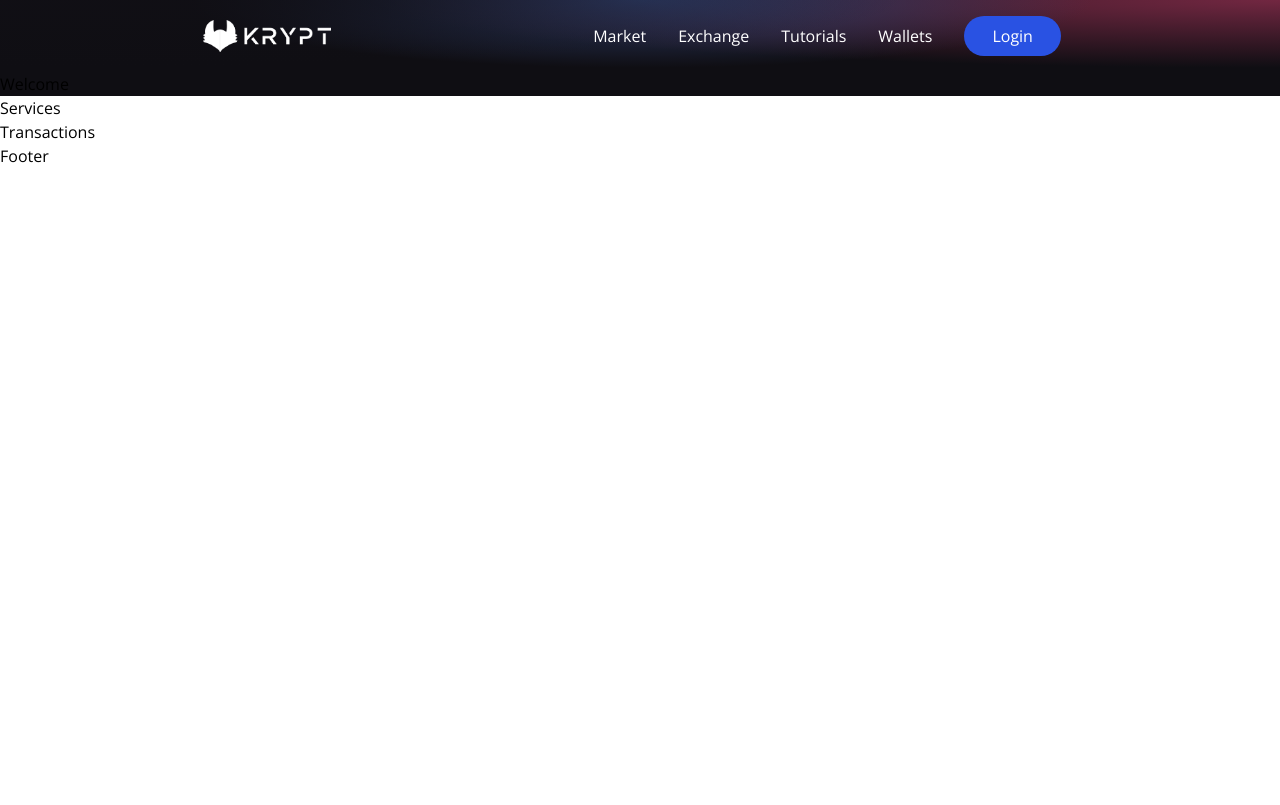
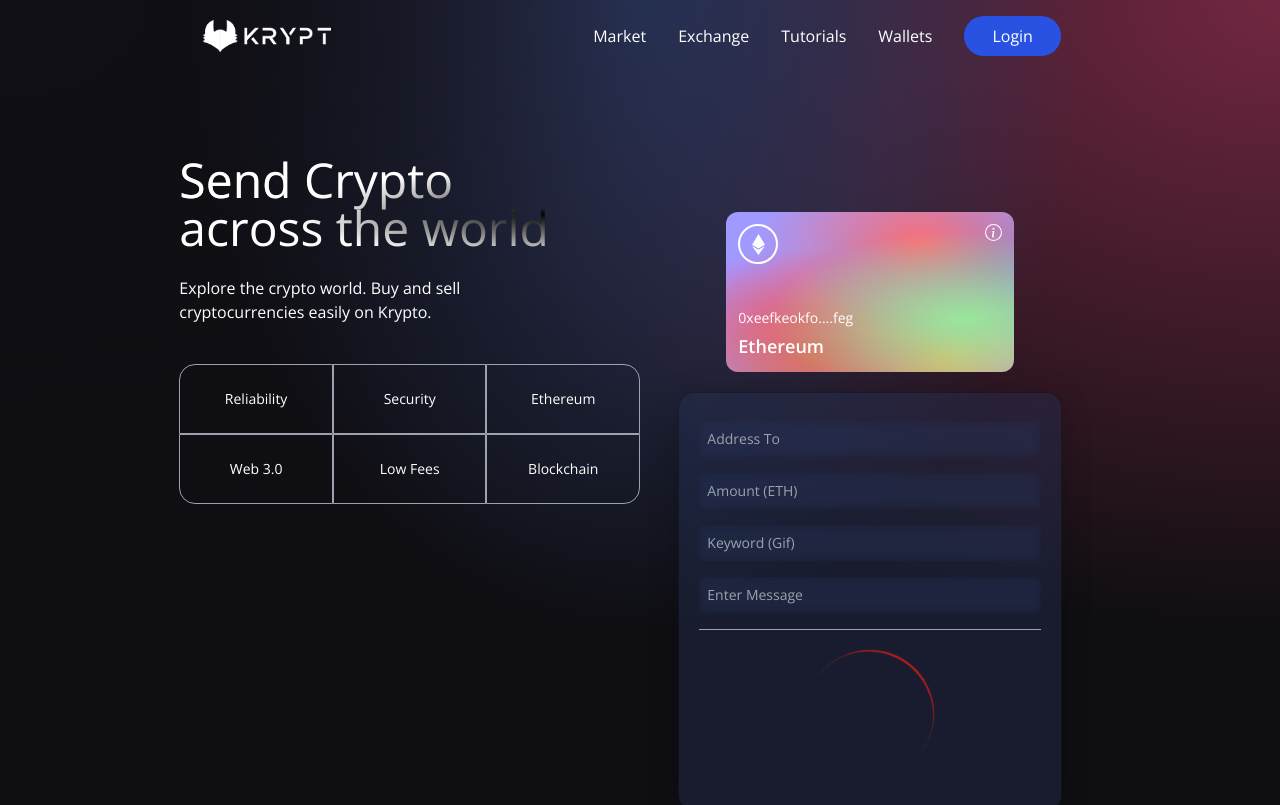
Before and after one commit to reza-talebii/web3.0, a React (Vite) app in the folder client/: page / in a window 1280 px wide. Shown: the top 805 px of the page. Built offline with nearby package versions, Linux system fonts and the light colour scheme.

Commit message:
complete loader

```diff
--- a/client/src/Components/Loader.jsx
+++ b/client/src/Components/Loader.jsx
@@ -1,7 +1,7 @@
-import React from "react";
-
-const Loader = () => {
-  return <div>Loader</div>;
-};
+const Loader = () => (
+  <div className="flex justify-center items-center py-3">
+    <div className="animate-spin rounded-full h-32 w-32 border-b-2 border-red-700" />
+  </div>
+);
 
 export default Loader;
--- a/client/src/Components/Welcome.jsx
+++ b/client/src/Components/Welcome.jsx
@@ -1,7 +1,144 @@
 import React from "react";
 
+import { AiFillPlayCircle } from "react-icons/ai";
+import { SiEthereum } from "react-icons/si";
+import { BsInfoCircle } from "react-icons/bs";
+
+import { Loader } from "./";
+
+//INPUT COMPONENT
+const Input = ({ placeholder, name, type, handleChange }) => {
+  const inputClass =
+    "w-full border-2 border-white my-2 p-2 rounded-sm bg-transparent text-white border-none text-sm white-glassmorphism";
+
+  return (
+    <input
+      className={inputClass}
+      placeholder={placeholder}
+      name={name}
+      type={type}
+      step="0.01"
+      onChange={(e) => handleChange(e, name)}
+    />
+  );
+};
+
+//company Styles
+const companyCommonStyles =
+  "min-h-[70px] sm:px-0 px-2 sm:min-w-[120px] flex justify-center items-center border-[0.5px] border-gray-400 text-sm font-light text-white";
+
 const Welcome = () => {
-  return <div>Welcome</div>;
+  const connectWallet = () => {};
+  const handleChange = () => {};
+  const handleSubmit = () => {};
+
+  return (
+    <div className="flex w-full justify-center items-center">
+      <div className="flex md:flex-row flex-col items-start justify-between md:p-20 py-12 px-4">
+        <div className="flex flex-1 justify-start items-start flex-col mf:mr-10">
+          <h1 className="text-3xl sm:text-5xl text-white text-gradient py-1">
+            Send Crypto <br /> across the world
+          </h1>
+          <p className="text-left mt-5 text-white font-light md:w-9/12 w-11/12 text-base">
+            Explore the crypto world. Buy and sell cryptocurrencies easily on
+            Krypto.
+          </p>
+          {false && (
+            <button
+              type="button"
+              onClick={connectWallet}
+              className="flex flex-row justify-center items-center my-5 bg-[#2952e3] p-3 rounded-full cursor-pointer hover:bg-[#2546bd]"
+            >
+              <AiFillPlayCircle className="text-white mr-2" />
+              <p className="text-white text-base font-semibold">
+                Connect Wallet
+              </p>
+            </button>
+          )}
+
+          <div className="grid sm:grid-cols-3 grid-cols-2 w-full mt-10">
+            <div className={`rounded-tl-2xl ${companyCommonStyles}`}>
+              Reliability
+            </div>
+            <div className={companyCommonStyles}>Security</div>
+            <div className={`sm:rounded-tr-2xl ${companyCommonStyles}`}>
+              Ethereum
+            </div>
+            <div className={`sm:rounded-bl-2xl ${companyCommonStyles}`}>
+              Web 3.0
+            </div>
+            <div className={companyCommonStyles}>Low Fees</div>
+            <div className={`rounded-br-2xl ${companyCommonStyles}`}>
+              Blockchain
+            </div>
+          </div>
+        </div>
+
+        <div className="flex flex-col flex-1 items-center justify-start w-full mf:mt-0 mt-10">
+          <div className="p-3 flex justify-end items-start flex-col rounded-xl h-40 sm:w-72 w-full my-5 eth-card .white-glassmorphism ">
+            <div className="flex justify-between flex-col w-full h-full">
+              <div className="flex justify-between items-start">
+                <div className="w-10 h-10 rounded-full border-2 border-white flex justify-center items-center">
+                  <SiEthereum fontSize={21} color="#fff" />
+                </div>
+                <BsInfoCircle fontSize={17} color="#fff" />
+              </div>
+              <div>
+                <p className="text-white font-light text-sm">
+                  {/* {shortenAddress(currentAccount)} */}
+                  0xeefkeokfo....feg
+                </p>
+                <p className="text-white font-semibold text-lg mt-1">
+                  Ethereum
+                </p>
+              </div>
+            </div>
+          </div>
+
+          <div className="p-5 sm:w-96 w-full flex flex-col justify-start items-center blue-glassmorphism">
+            <Input
+              placeholder="Address To"
+              name="addressTo"
+              type="text"
+              handleChange={handleChange}
+            />
+            <Input
+              placeholder="Amount (ETH)"
+              name="amount"
+              type="number"
+              handleChange={handleChange}
+            />
+            <Input
+              placeholder="Keyword (Gif)"
+              name="keyword"
+              type="text"
+              handleChange={handleChange}
+            />
+            <Input
+              placeholder="Enter Message"
+              name="message"
+              type="text"
+              handleChange={handleChange}
+            />
+
+            <div className="h-[1px] w-full bg-gray-400 my-2" />
+
+            {true ? (
+              <Loader />
+            ) : (
+              <button
+                type="button"
+                onClick={handleSubmit}
+                className="text-white w-full mt-2 border-[1px] p-2 border-[#3d4f7c] hover:bg-[#3d4f7c] rounded-full cursor-pointer"
+              >
+                Send now
+              </button>
+            )}
+          </div>
+        </div>
+      </div>
+    </div>
+  );
 };
 
 export default Welcome;
```
